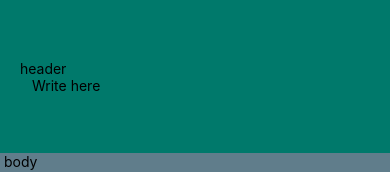
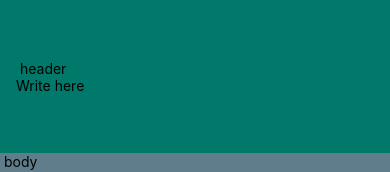
Before and after one commit to Georgge/to-do-app, a React Native app: screen / in a window 390 px wide. Shown: the top 172 px of the page. Built offline with nearby package versions, Linux system fonts and the light colour scheme.

Commit message:
tasks at arrays

```diff
--- a/App.js
+++ b/App.js
@@ -8,6 +8,7 @@ export default class App extends React.Component {
     super();
     this.state = {
       text: "",
+      tasks: [],
     };
   }
 
@@ -15,10 +16,22 @@ export default class App extends React.Component {
     this.setState({ text: value });
   }
 
+  addTask = (task) => {
+    this.setState({
+      tasks: [...this.state.tasks, task],
+      text: "",
+    });
+    console.log(this.state.tasks.length);
+  }
+
   render() {
     return (
       <View style={styles.container}>
-        <Header changeText={this.setText} />
+        <Header
+          text={this.state.text}
+          changeText={this.setText}
+          add={this.addTask}
+        />
         <Text>
           { this.state.text }
         </Text>
--- a/Header.js
+++ b/Header.js
@@ -8,8 +8,9 @@ class Header extends Component {
         <Text> header </Text>
         <TextInput
           placeholder="Write here"
-          style={styles.textInput}
-          onChangeText={ this.props.changeText }
+          onChangeText={this.props.changeText}
+          onSubmitEditing={this.props.add}
+          value={this.props.text}
         />
       </View>
     );
@@ -24,9 +25,6 @@ const styles = StyleSheet.create({
     backgroundColor: '#00796b',
     paddingHorizontal: 16,
   },
-  textInput: {
-    paddingHorizontal: 16,
-  },
 });
 
 export default Header;
```
